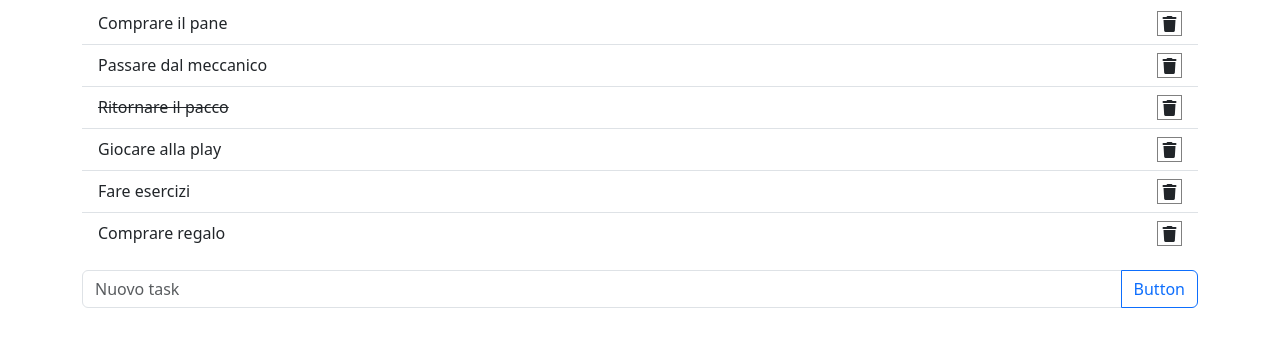
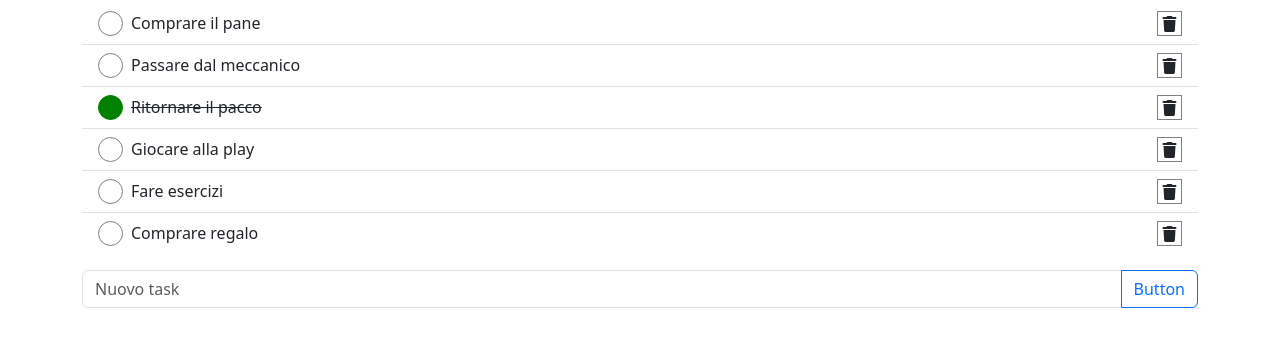
Before and after one commit to jacopolegovini/vue-todolist, a plain HTML site: page index.html in a window 1280 px wide. Shown: the part 53-400 px from the top of the page. Drawn offline with nearby package versions, Linux system fonts and the light colour scheme.

Commit message:
exercise completed

```diff
--- a/index.html
+++ b/index.html
@@ -30,8 +30,9 @@
         <main class="container">
             <ul class="list-group list-group-flush">
                 <li class="list-group-item d-flex justify-content-between" v-for="(element, index) in toDo">
-                    <div :class="element.done === true ? 'line-through' : ''" @click="taskCompleted(index)">
-                        {{element.text}}
+                    <div :class="element.done === true ? 'line-through' : ''" @click="taskCompleted(index)" class="d-flex">
+                        <div class="tick d-flex justify-content-center align-items-center" :class="element.done === true ? 'ticked' : ''"></div>
+                        <div class="ms-2">{{element.text}}</div>
                     </div>
                     <div class="trash d-flex justify-content-center align-items-center" @click="removeToDo(index)">
                         <i class="fa-solid fa-trash"></i>
--- a/script.js
+++ b/script.js
@@ -3,10 +3,6 @@ const {createApp} = Vue;
 createApp({
     data() {
       return {
-        // newObjectInput: {
-        //   text: '',
-        //   done: false
-        // },
         toDo: [
           {
             text: 'Comprare il pane',
@@ -54,6 +50,7 @@ createApp({
       taskCompleted(index) {
         if (this.toDo[index]['done']) return this.toDo[index].done = false;
         this.toDo[index].done = true;
+
         console.log(this.toDo[index] )
       }
     }
--- a/style.css
+++ b/style.css
@@ -7,3 +7,15 @@
     width: 25px;
     height: 25px;
 }
+
+.tick {
+    border: 1px solid gray;
+    border-radius: 50%;
+    width: 25px;
+    height: 25px;
+}
+
+.ticked {
+    border: 1px solid green;
+    background-color: green;
+}
```
